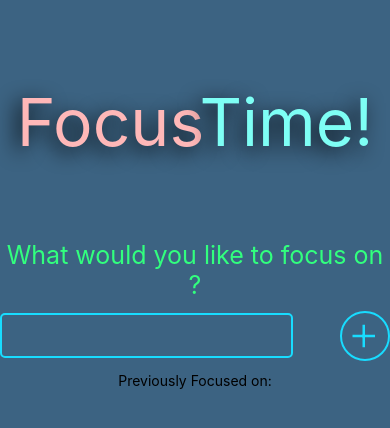
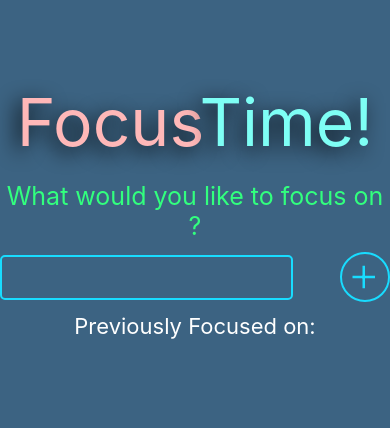
Before and after one commit to zamanshahed/focusTime, a React Native app: screen / in a window 390 px wide. Shown: the top 428 px of the page. Built offline with nearby package versions, Linux system fonts and the light colour scheme.

Commit message:
[FIXED] flat-list key warning

```diff
--- a/App.js
+++ b/App.js
@@ -11,13 +11,16 @@ export default function App() {
   // const [stateManager, setStateManager] = useState(null);
 
   const FocusHistoryHandler = (topic, status) => {
-    setFocusHistory([...focusHistory, { topic, status }]);
+    setFocusHistory([
+      ...focusHistory,
+      { topic, status, key: JSON.stringify(Math.random()) },
+    ]);
   };
 
   const FocusTopicHandler = (value) => {
     setFocusTopic(value);
   };
-
+  console.log("Random key: ", JSON.stringify(Math.random()));
   console.log("focusHistory: ", focusHistory);
   console.log("focustTopic: ", focustTopic);
 
--- a/src/features/AddFocus.js
+++ b/src/features/AddFocus.js
@@ -22,7 +22,7 @@ export const AddFocus = ({ FocusTopicHandler }) => {
           fontSize: 20,
           textAlign: "center",
           fontSize: 66,
-          paddingBottom: "20%",
+          paddingBottom: "5%",
           textShadowColor: "rgba(0, 0, 0, 0.95)",
           textShadowOffset: { width: -5, height: 5 },
           textShadowRadius: 20,
--- a/src/features/FocusHistory.js
+++ b/src/features/FocusHistory.js
@@ -3,10 +3,12 @@ import { FlatList, SafeAreaView, Text, View } from "react-native";
 
 const HistoryItems = ({ item, index }) => {
   let color = "";
-  if (item.status) {
-    color = "green";
+  if (item.status === 1) {
+    color = "#18dcff";
+  } else if (item.status === 0) {
+    color = "red";
   } else {
-    color = "red";
+    color = "#fff";
   }
   return (
     <Text style={{ textTransform: "capitalize", fontSize: 20, color: color }}>
@@ -22,7 +24,9 @@ export const FocusHistory = ({ focusHistory, onClear }) => {
   return (
     <>
       <SafeAreaView style={{ flex: 1 }}>
-        <Text>Previously Focused on:</Text>
+        <Text style={{ color: "#fff", fontSize: 22 }}>
+          Previously Focused on:
+        </Text>
 
         <FlatList
           style={{ flex: 1 }}
```
